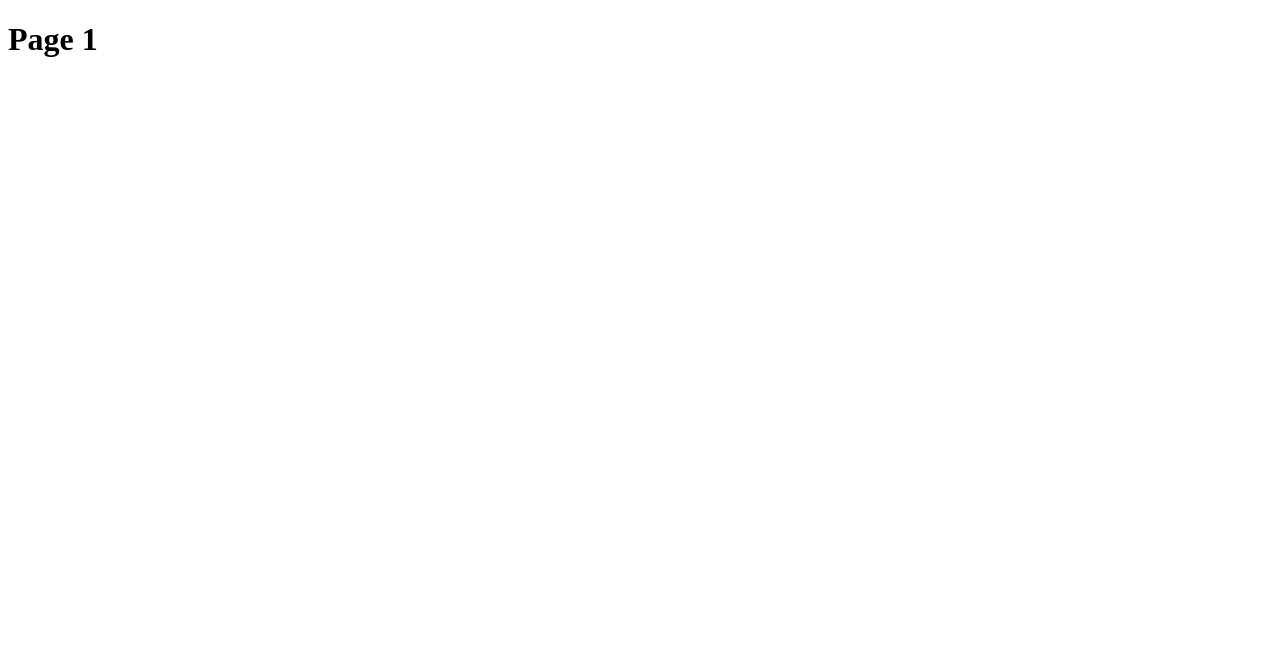
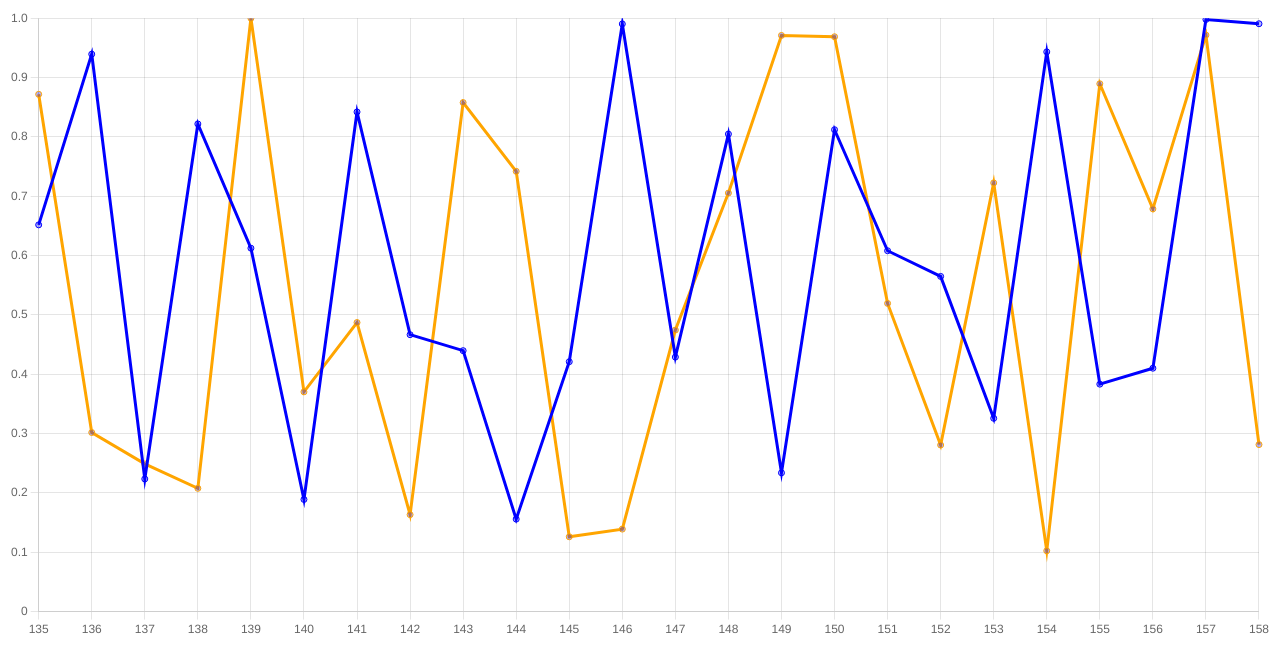
Before and after one commit to Physlex/HackED2025, a React app in the folder src-vite/: page / in a window 1280 px wide. Shown: the top 672 px of the page. Built offline with nearby package versions, Linux system fonts and the light colour scheme; the HTML template or start-up script is replaced by a standard one.

Commit message:
Add random graph using chart.js

```diff
--- a/src-vite/package.json
+++ b/src-vite/package.json
@@ -10,8 +10,12 @@
     "preview": "vite preview"
   },
   "dependencies": {
+    "@types/chart.js": "^2.9.41",
+    "@types/react-chartjs-2": "^2.0.2",
     "@types/react-router-dom": "^5.3.3",
+    "chart.js": "^4.4.7",
     "react": "^19.0.0",
+    "react-chartjs-2": "^5.3.0",
     "react-dom": "^19.0.0",
     "react-router-dom": "^7.1.5"
   },
--- a/src-vite/src/pages/Page1.tsx
+++ b/src-vite/src/pages/Page1.tsx
@@ -1,9 +1,89 @@
+import { Line } from "react-chartjs-2";
+import { Chart as ChartJS, LineElement, CategoryScale, LinearScale, PointElement } from "chart.js";
+import { useState, useEffect } from "react";
+
+ChartJS.register(LineElement, CategoryScale, LinearScale, PointElement);
+
+const options = {
+    responsive: true,
+    plugins: {
+        legend: { display: true },
+    },
+    scales: {
+        y: {
+            min: 0,
+            max: 1
+        }
+    },
+    animation: {
+        duration: 1
+    }
+};
+
+type ChartData = {
+    labels: number[];
+    datasets: {
+        data: number[];
+        borderColor: string;
+        backgroundColor: string;
+    }[]
+};
+
 export default function Page1() {
-    return (
-        <div>
-            <h1>
-                Page 1
-            </h1>
-        </div>
-    )
+
+    const [second, setSecond] = useState<number>(0);
+
+    const [chartData, setChartData] = useState<ChartData>({
+        labels: [],
+        datasets: [
+            {
+                data: [],
+                borderColor: 'blue',
+                backgroundColor: 'rgba(0, 0, 255, 0.3)'
+            },
+            {
+                data: [],
+                borderColor: 'orange',
+                backgroundColor: 'rgba(0, 0, 255, 0.3)'
+            },
+        ]
+    });
+
+    useEffect(() => {
+        const interval = setInterval(() => {
+            setChartData((prevData) => {
+                const newLabels = [...prevData.labels, second];
+                const newData1 = [...prevData.datasets[0].data, Math.random()];
+                const newData2 = [...prevData.datasets[1].data, Math.random()];
+
+
+                if (newLabels.length >= 25) {
+                    newLabels.shift();
+                    newData1.shift();
+                    newData2.shift();
+                }
+
+                return {
+                    ...prevData,
+                    labels: newLabels,
+                    datasets: [
+                        {
+                            ...prevData.datasets[0],
+                            data: newData1
+                        },
+                        {
+                            ...prevData.datasets[1],
+                            data: newData2
+                        },
+                    ]
+                };
+            });
+
+            setSecond((prev) => prev + 1);
+        }, options.animation.duration * 50);
+
+        return () => clearInterval(interval);
+    }, [second]);
+
+    return <Line data={chartData} options={options} />;
 }
```
Also changed, not shown: 1 other file (tests, documents, lock files or other folders).
